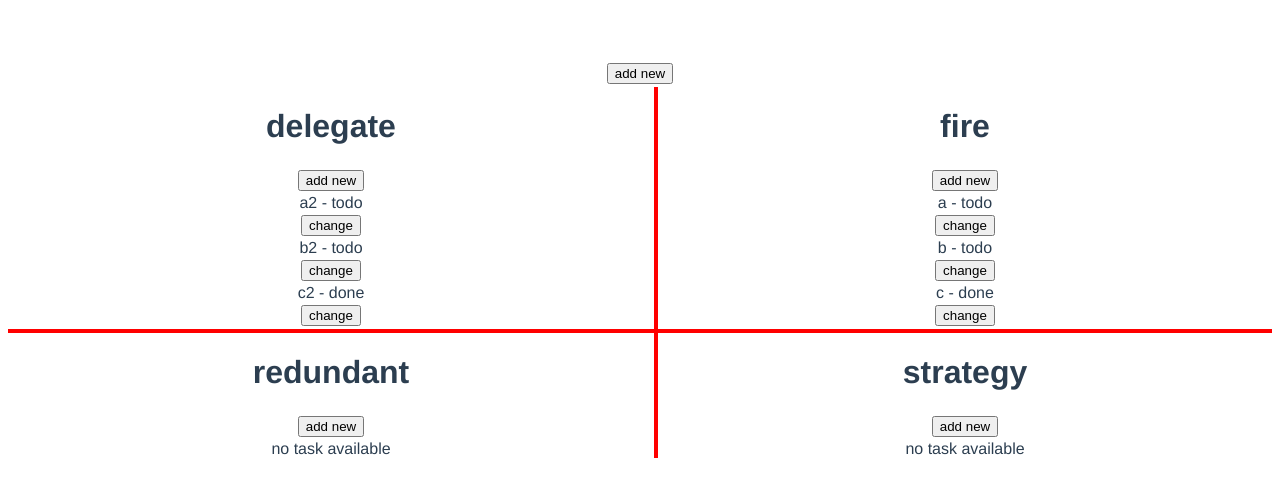
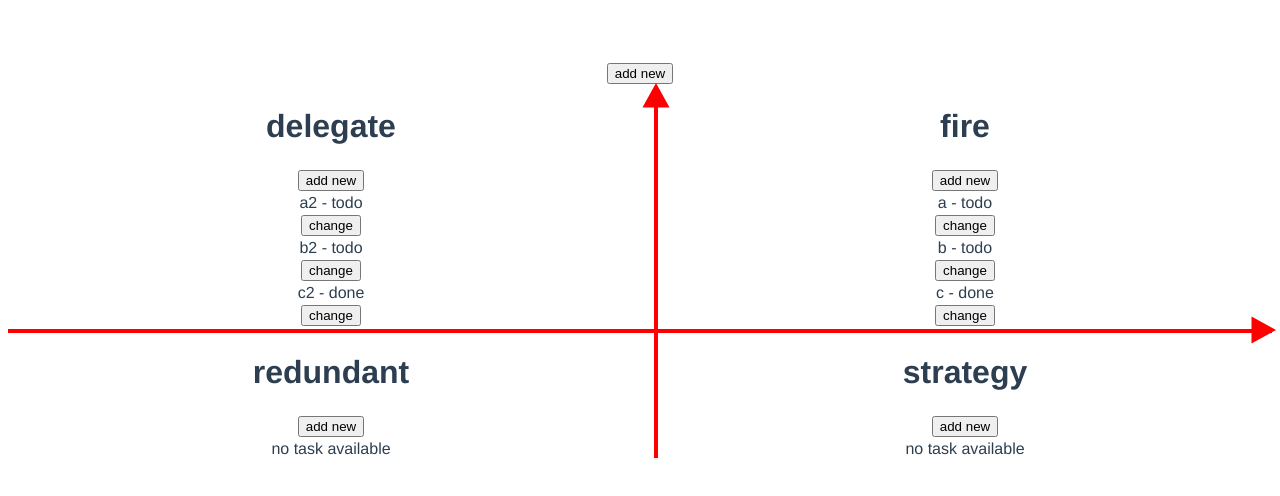
Before and after one commit to elzp/eisenhower-matrix-tool-in-vue, a Vue app: page / in a window 1280 px wide. Shown: the top 496 px of the page. Built offline with nearby package versions, Linux system fonts and the light colour scheme.

Commit message:
Matrix view: Add arrows of axis

```diff
--- a/src/App.vue
+++ b/src/App.vue
@@ -7,7 +7,11 @@
   <div class="matrix">
     <ul v-for="item in tasksData" :key="item" :style="chooseStyle(item.name)">
       <li>
-        <SectionOfMatrix :data="item" @settings="getSettingsData" />
+        <SectionOfMatrix
+          :data="item"
+          @settings="getSettingsData"
+          :style="style"
+        />
       </li>
     </ul>
   </div>
@@ -37,6 +41,7 @@ export default {
     return {
       visibility: false,
       buttonName: "add",
+      style: "matrix",
       borderMapping: {
         fire: ["bottom", "left"],
         delegate: ["bottom", "right"],
@@ -182,5 +187,6 @@ ul {
 .matrix > ul {
   margin: 0;
   padding: 0;
+  position: relative;
 }
 </style>
--- a/src/components/SectionOfMatrix.vue
+++ b/src/components/SectionOfMatrix.vue
@@ -23,6 +23,18 @@
       </ul>
     </div>
     <div v-else>no task available</div>
+    <svg
+      v-if="
+        (data.name === 'fire' || data.name === 'delegate') && style === 'matrix'
+      "
+      :class="'arrow-' + `${data.name}`"
+      xmlns="http://www.w3.org/2000/svg"
+      width="28"
+      height="28"
+      viewBox="0 0 28 28"
+    >
+      <path d="M3 3 L3 25 L23 14 z" stroke="red" stroke-width="3" fill="red" />
+    </svg>
   </div>
 </template>
 
@@ -36,10 +48,12 @@ export default {
   },
   props: {
     data: Object,
+    style: String,
   },
   data() {
     return {
       tasks: this.data.tasks || [],
+      styleOfArrow: {},
     };
   },
   methods: {
@@ -52,10 +66,22 @@ export default {
     getSettingsData(sendData) {
       this.$emit("settings", sendData);
     },
+    setArrowStyle(name) {
+      let styleOfArrow;
+      if (name === "delegate") {
+        styleOfArrow = {
+          position: "absolute",
+          top: "calc(0% - 6px)",
+          left: "calc(100% - 12px)",
+          rotate: "-90deg",
+        };
+      }
+      this.styleOfArrow = styleOfArrow;
+    },
   },
-  mounted() {
-    console.log(this.border);
-  },
+  // mounted() {
+  //   console.log(this.setArrowStyle(this.props.data.name));
+  // },
 };
 </script>
 
@@ -72,4 +98,16 @@ li {
 a {
   color: #42b983;
 }
+.arrow-delegate {
+  position: absolute;
+  top: calc(0% - 6px);
+  left: calc(100% - 12px);
+  transform: rotate(-90deg);
+}
+
+.arrow-fire {
+  position: absolute;
+  top: calc(100% - 13px);
+  left: calc(100% - 22px);
+}
 </style>
```
